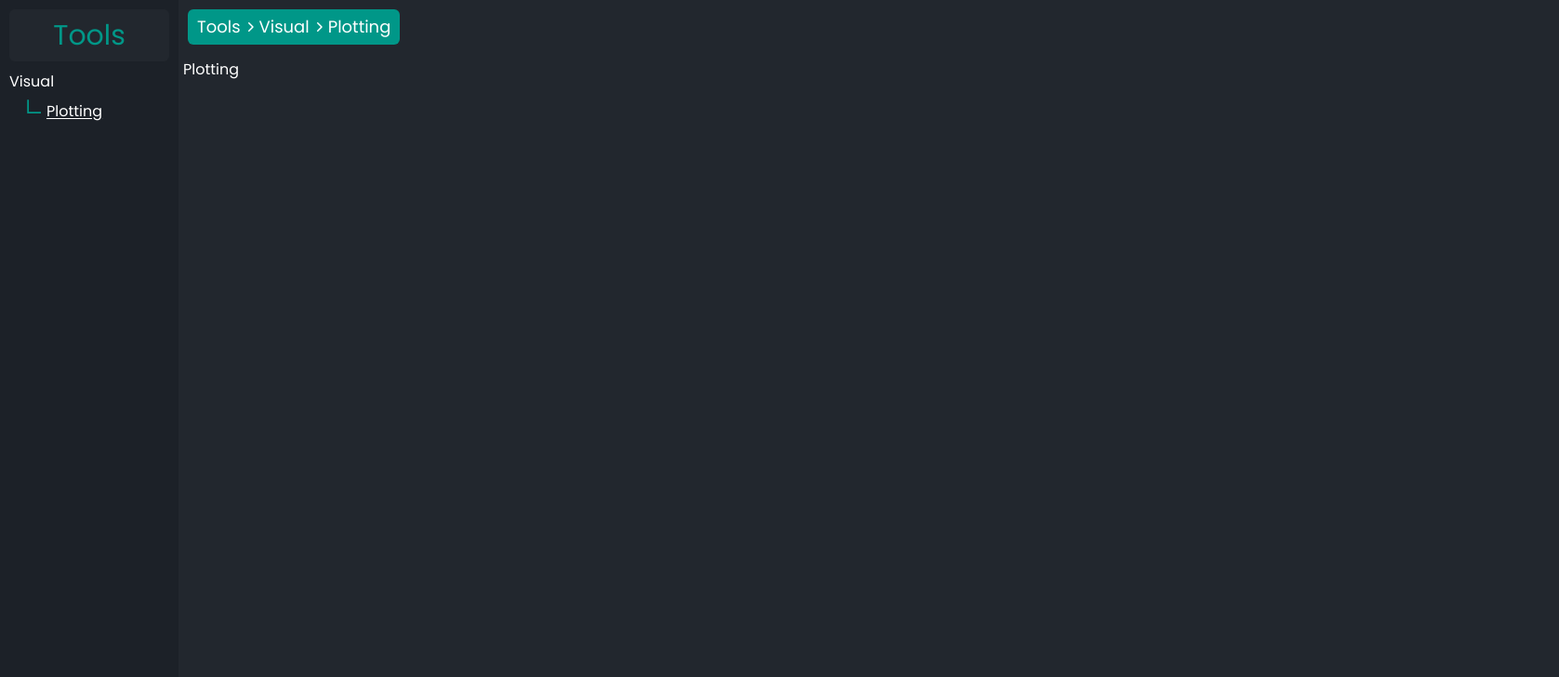
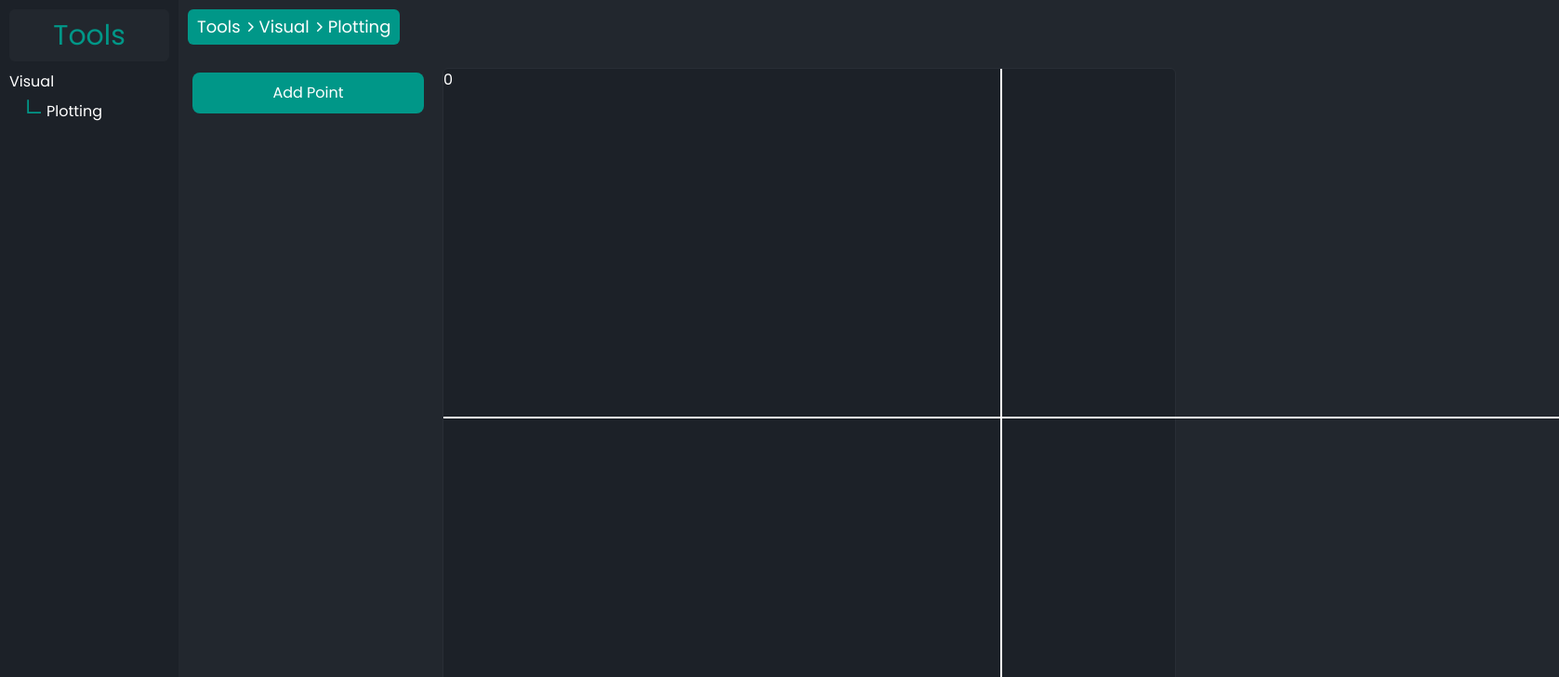
Before and after one commit to Ogwen123/tools-site, a React (Vite) app: page /visual/plotting in a window 1280 px wide. Shown: the top 728 px of the page at 93% size, 1677 px wide, since content can reach past the window. Built offline with nearby package versions, Linux system fonts and the light colour scheme.

Commit message:
some plotting

```diff
--- a/src/components/SideBar.tsx
+++ b/src/components/SideBar.tsx
@@ -51,7 +51,7 @@ const SideBar = () => {
                                             <NavLink
                                                 key={index}
                                                 to={tool.link}
-                                                className="underline hover:text-main underline-offset-2"
+                                                className="hover:underline hover:text-main underline-offset-2"
                                             >{tool.name}</NavLink>
                                         </div>
                                     )
--- a/src/components/routes/Home.tsx
+++ b/src/components/routes/Home.tsx
@@ -40,7 +40,7 @@ const Home = () => {
                                                 <div className='h-[40px] flex items-center' key={index}>
                                                     <NavLink
                                                         to={tool.link}
-                                                        className="underline hover:text-main underline-offset-2"
+                                                        className="hover:underline hover:text-main underline-offset-2"
                                                     >{tool.name}</NavLink>
                                                 </div>
                                             )
--- a/src/components/routes/Plotting.tsx
+++ b/src/components/routes/Plotting.tsx
@@ -1,8 +1,107 @@
-//import React from 'react'
+import React from 'react'
+import { PointData } from '../../global/types'
 
 const Plotting = () => {
+
+    window.onload = () => {
+        setParentWidth(document.getElementById("parent")?.offsetWidth! || 1600)
+    }
+
+    const idTracker = 0
+
+    const updatePoint = () => {
+
+    }
+
+    const addPoint = () => {
+
+    }
+
+    const [parentWidth, setParentWidth] = React.useState<number>(1600)
+    const [points, setPoints] = React.useState<PointData[]>([{ id: 0, x: 10, y: 10, colour: "#009788", show: true }])
+
+    const HEIGHT = 750
+    const WIDTH = 1200
+
     return (
-        <div>Plotting</div>
+        <div>
+            <div className="flex w-full" id="parent">
+                <div
+                    className="min-w-[200px] m-[10px]"
+                    style={{
+                        width: parentWidth - WIDTH - 20 - 1 + "px" /* the -20 is for the margins and the -4 is for the border*/
+                    }}
+                >
+                    <button className="button" onClick={() => addPoint()}>
+                        Add Point
+                    </button>
+                </div>
+
+                <div
+                    className="relative bg-bgdark z-1 rounded-md m-[10px] border-solid border-hrdark border-[1px]"
+                    style={{ height: HEIGHT + "px", width: WIDTH + "px" }}
+                >
+                    <div
+                        className="relative border-b-solid border-b-white border-b-[1px] border-r-solid border-r-white border-r-[1px]"
+                        style={{
+                            height: HEIGHT / 2 + "px",
+                            width: WIDTH / 2 + "px",
+                            left: "0",
+                            top: "0"
+                        }}
+                    >
+                        {
+                            points.map((point, index) => {
+                                return (
+                                    <div key={index}>
+                                        {point.id}
+                                    </div>
+                                )
+                            })
+                        }
+                    </div>
+
+
+                    <div
+                        className="absolute border-b-solid border-b-white border-b-[1px] border-l-solid border-l-white border-l-[1px]"
+                        style={{
+                            height: HEIGHT / 2 + "px",
+                            width: WIDTH / 2 + "px",
+                            left: WIDTH / 2 + "px",
+                            top: "0"
+                        }}
+                    >
+
+                    </div>
+
+
+                    <div
+                        className="absolute border-t-solid border-t-white border-t-[1px] border-r-solid border-r-white border-r-[1px]"
+                        style={{
+                            height: HEIGHT / 2 + "px",
+                            width: WIDTH / 2 + "px",
+                            left: "0",
+                            top: HEIGHT / 2 + "px"
+                        }}
+                    >
+
+                    </div>
+
+
+                    <div
+                        className="absolute border-t-solid border-t-white border-t-[1px] border-l-solid border-l-white border-l-[1px]"
+                        style={{
+                            height: HEIGHT / 2 + "px",
+                            width: WIDTH / 2 + "px",
+                            left: WIDTH / 2 + "px",
+                            top: HEIGHT / 2 + "px"
+                        }}
+                    >
+
+                    </div>
+                </div>
+            </div>
+        </div>
     )
 }
 
--- /dev/null
+++ b/src/components/visual/plotting/PointListItem.tsx
@@ -0,0 +1,19 @@
+import React from 'react'
+import { PointData } from '../../../global/types'
+
+interface PointListItemProps {
+    pointData: PointData,
+    updatePoint: (newPointData: PointData) => void
+}
+
+const PointListItem = ({ pointData, updatePoint }: PointListItemProps) => {
+    return (
+        <div>
+            <input type="text" placeholder='X' value={pointData.x.toString()}></input>
+            <input type="text" placeholder='Y' value={pointData.y.toString()}></input>
+            <input type="text" placeholder='Colour' value={pointData.colour}></input>
+        </div>
+    )
+}
+
+export default PointListItem
```
Also changed, not shown: src/global/types.ts (+8 -0 lines).
